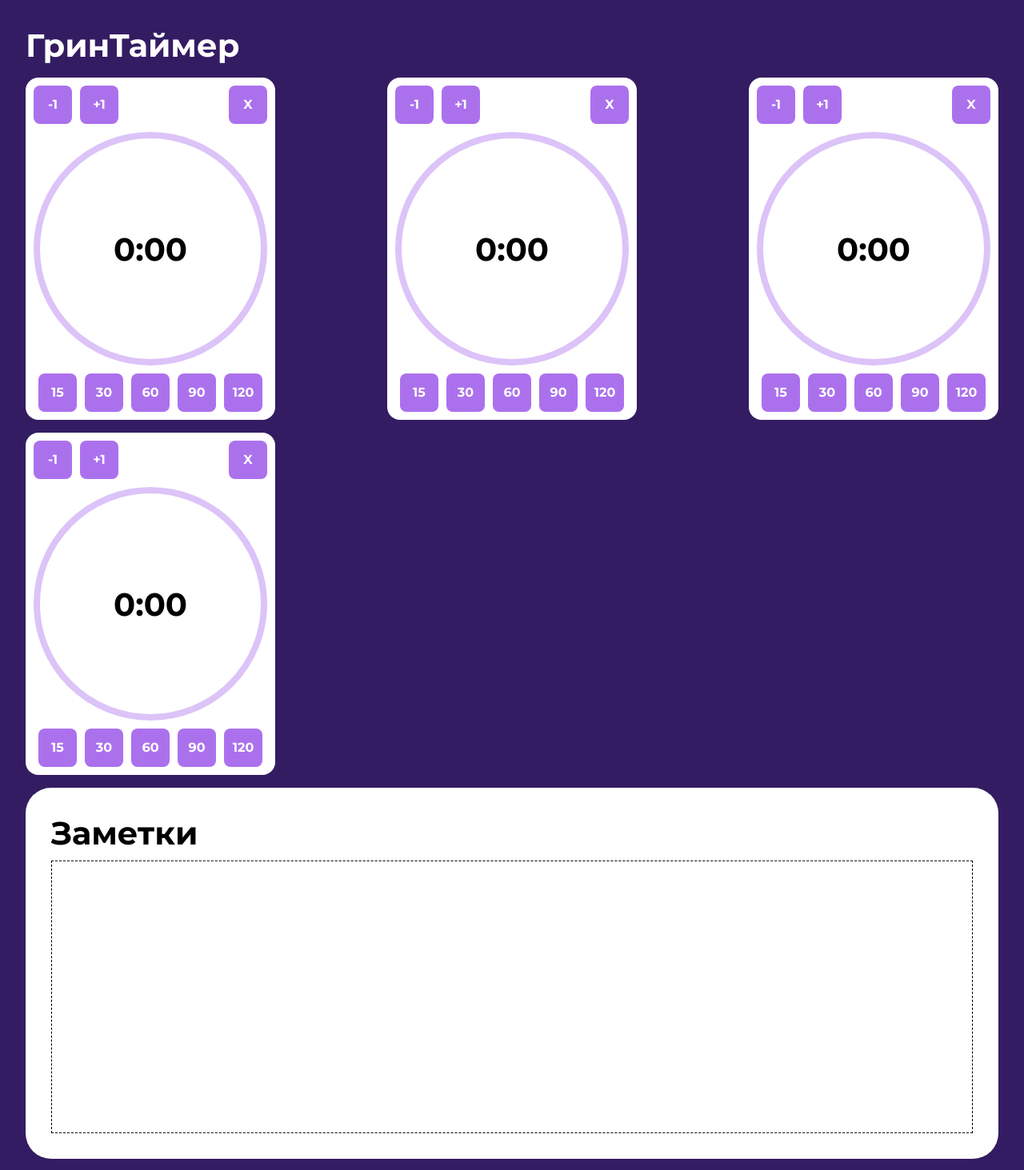
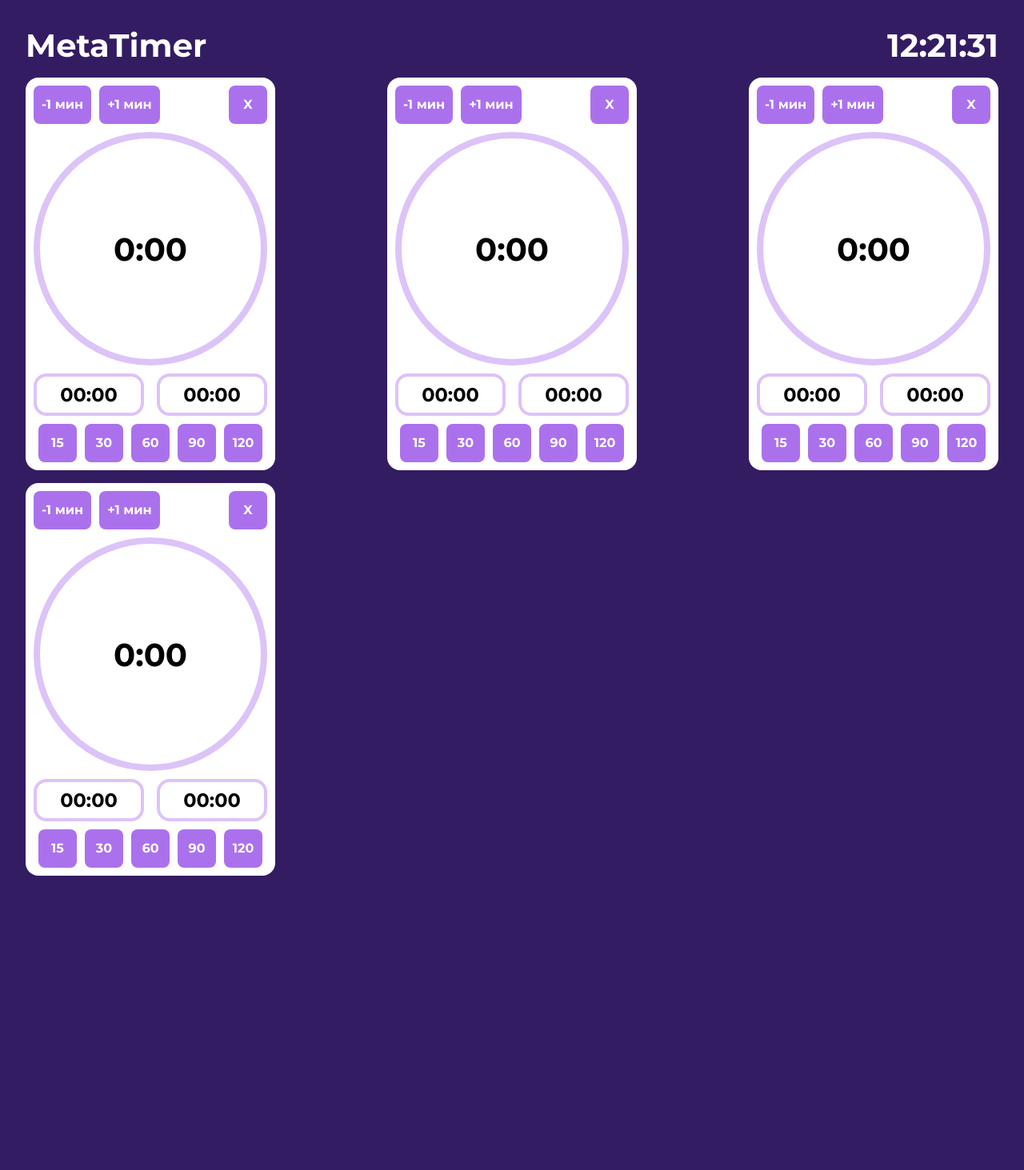
Before and after one commit to sheptikhinv/timers, a React (Vite) app: page / in a window 1280 px wide. Shown: the top 1463 px of the page at 80% size. After the commit the page ends 1127 px from the top, so only its background shows below. Built offline with nearby package versions, Linux system fonts and the light colour scheme.

Commit message:
- added current time - added start and end date - removed additional sections - fixed X button - renamed + and - buttons - some renaming

```diff
--- a/index.html
+++ b/index.html
@@ -4,7 +4,7 @@
     <meta charset="UTF-8" />
     <link rel="icon" type="image/svg+xml" href="/vite.svg" />
     <meta name="viewport" content="width=device-width, initial-scale=1.0" />
-    <title>Гринтаймер</title>
+    <title>MetaTimer</title>
   </head>
   <body>
     <div id="root"></div>
--- a/src/components/Button/Button.module.css
+++ b/src/components/Button/Button.module.css
@@ -1,6 +1,6 @@
 button.button {
-    width: 48px;
-    height: 48px;
+    min-width: 48px;
+    min-height: 48px;
     border-radius: 8px;
     background-color: #AB71ED;
     color: #FFFFFF;
--- a/src/components/Timer/Timer.module.css
+++ b/src/components/Timer/Timer.module.css
@@ -47,6 +47,29 @@
     transform: translateY(4px);
 }
 
+.dates_container {
+    display: flex;
+    flex-direction: row;
+    justify-content: space-between;
+    gap: 16px;
+}
+
+.dates_item {
+    display: flex;
+    justify-content: center;
+    color: black;
+    border-radius: 16px;
+    border-color: #DCC3F8;
+    border-width: 4px;
+    border-style: solid;
+    padding: 8px;
+    width: 100%;
+
+    font-family: 'Montserrat';
+    font-weight: bold;
+    font-size: 24px;
+}
+
 .presets_buttons {
     display: flex;
     flex-direction: row;
--- a/src/components/Timer/Timer.tsx
+++ b/src/components/Timer/Timer.tsx
@@ -6,12 +6,30 @@ import styles from './Timer.module.css'
 const Timer = () => {
     const [timeManager, recreateTimeManager] = useState(() => new TimeManager(0))
     const [remainingTime, setRemainingTime] = useState({ minutes: 0, seconds: 0 });
+    const [startDate, setStartDate] = useState('00:00');
+    const [endDate, setEndDate] = useState('00:00');
+
+    const formatTime = (date: Date) => {
+        const hours = String(date.getHours()).padStart(2, '0');
+        const minutes = String(date.getMinutes()).padStart(2, '0');
+        return `${hours}:${minutes}`;
+      };
 
     useEffect(() => {
         timeManager.start()
         console.log("timer started")
         const interval = setInterval(() => {
-            setRemainingTime(timeManager.getRemainingTime())
+            setRemainingTime(timeManager.getRemainingTime());
+            let startString = formatTime(timeManager.getStartDate());
+            let endString = formatTime(timeManager.getEndDate());
+            if (startString === endString) {
+                setStartDate('00:00');
+                setEndDate('00:00');
+            }
+            else {
+                setStartDate(startString);
+                setEndDate(endString);
+            }
         }, 100);
 
         return () => {
@@ -29,13 +47,21 @@ const Timer = () => {
         <div className={styles.timer_container}>
             <div className={styles.top_buttons}>
                 <div className={styles.minute_buttons}>
-                    <Button label='-1' onClick={handleSubstract}/>
-                    <Button label='+1' onClick={handleAdd}/>
+                    <Button label='-1 мин' onClick={handleSubstract}/>
+                    <Button label='+1 мин' onClick={handleAdd}/>
                 </div>
-                <Button label='X'/>
+                <Button label='X' onClick={() => handleRecreation(-1)}/>
             </div>
             <div className={styles.clock}>
                 <a onClick={handlePause} className={styles.clock_text}>{remainingTime.minutes}:{remainingTime.seconds < 10 ? '0' : ''}{remainingTime.seconds}</a>
+            </div>
+            <div className={styles.dates_container}>
+                <div className={styles.dates_item}>
+                    {startDate}
+                </div>
+                <div className={styles.dates_item}>
+                    {endDate}
+                </div>
             </div>
             <div className={styles.presets_buttons}>
                 <Button label='15' onClick={() => handleRecreation(15)}/>
--- a/src/helpers/TimeManager.ts
+++ b/src/helpers/TimeManager.ts
@@ -1,4 +1,6 @@
 class TimeManager {
+    private startDate: Date;
+    private endDate: Date;
     private initialTime: number;
     private endTime: number;
     private pauseTime: number | null = null;
@@ -7,8 +9,10 @@ class TimeManager {
     private isPaused: boolean = false;
 
     constructor(minutes: number) {
+        this.startDate = new Date();
         this.initialTime = minutes * 60;
         this.endTime = Date.now() + this.initialTime * 1000;
+        this.endDate = new Date(this.endTime);
     }
 
     start(): void {
@@ -53,10 +57,12 @@ class TimeManager {
 
     addTime(minutes: number): void {
         this.endTime += minutes * 60 * 1000;
+        this.endDate = new Date(this.endTime);
     }
 
     subtractTime(minutes: number): void {
         this.endTime = Math.max(Date.now(), this.endTime - minutes * 60 * 1000);
+        this.endDate = new Date(this.endTime); // Обновляем endDate
     }
 
     getRemainingTime(): { minutes: number; seconds: number } {
@@ -85,6 +91,14 @@ class TimeManager {
             this.pause()
         }
     }
+
+    getStartDate(): Date {
+        return this.startDate;
+    }
+
+    getEndDate(): Date {
+        return this.endDate;
+    }
 }
 
 export default TimeManager
--- a/src/pages/Timers/Timers.module.css
+++ b/src/pages/Timers/Timers.module.css
@@ -3,6 +3,12 @@ body, html {
     background-color: #341C63;
     color: #FFFFFF;
     font-family: 'Montserrat', serif;
+}
+
+.header {
+    display: flex;
+    flex-direction: row;
+    justify-content: space-between;
 }
 
 .content {
@@ -31,33 +37,3 @@ body, html {
     flex-wrap: wrap;
     gap: 16px;
 }
-
-.notes_container {
-    display: flex;
-    flex-direction: column;
-    gap: 10px;
-    background-color: #FFFFFF;
-    border-radius: 32px;
-    padding: 32px;
-    height: 400px;
-}
-
-.notes_container textarea {
-    height: 100%;
-    border: 1px dashed #000;
-    resize: none;
-    font-size: 40px;
-}
-
-footer {
-    display: flex;
-    background-color: #FFF;
-    border-radius: 32px;
-    flex-direction: column;
-    padding: 32px;
-    color: #000;
-}
-
-footer a {
-    font-size: 24px;
-}
--- a/src/pages/Timers/Timers.tsx
+++ b/src/pages/Timers/Timers.tsx
@@ -1,11 +1,30 @@
+import { useEffect, useState } from 'react';
 import Timer from '../../components/Timer/Timer';
 import styles from './Timers.module.css';
 
 const Timers = () => {
+    const [time, setTime] = useState(new Date());
+
+    useEffect(() => {
+        const intervalId = setInterval(() => {
+            setTime(new Date());
+        }, 500);
+
+        return () => clearInterval(intervalId);
+    }, [])
+
+    const formatTime = (date: Date) => {
+        const hours = String(date.getHours()).padStart(2, '0');
+        const minutes = String(date.getMinutes()).padStart(2, '0');
+        const seconds = String(date.getSeconds()).padStart(2, '0');
+        return `${hours}:${minutes}:${seconds}`;
+      };
+
     return (
         <div className={styles.content}>
-            <header>
-                <a className={`${styles.header_text} ${styles.title}`}>ГринТаймер</a>
+            <header className={styles.header}>
+                <a className={`${styles.header_text} ${styles.title}`}>MetaTimer</a>
+                <a className={`${styles.header_text} ${styles.title}`}>{formatTime(time)}</a>
             </header>
             <div className={styles.timers_container}>
                 <Timer/>
@@ -13,16 +32,6 @@ const Timers = () => {
                 <Timer/>
                 <Timer/>
             </div>
-            <div className={styles.notes_container}>
-                <a className={`${styles.title} ${styles.notes_text}`}>Заметки</a>
-                <textarea></textarea>
-            </div>
-            <footer>
-                <a className={`${styles.title} ${styles.notes_text}`}>Респекты</a>
-                <a>Лиза +вайбик за макет</a>
-                <a>Слава сигма за всё остальное</a>
-                <a>Игорь красава с нами рядом сидел</a>
-            </footer>
         </div>
     )
 }
```
